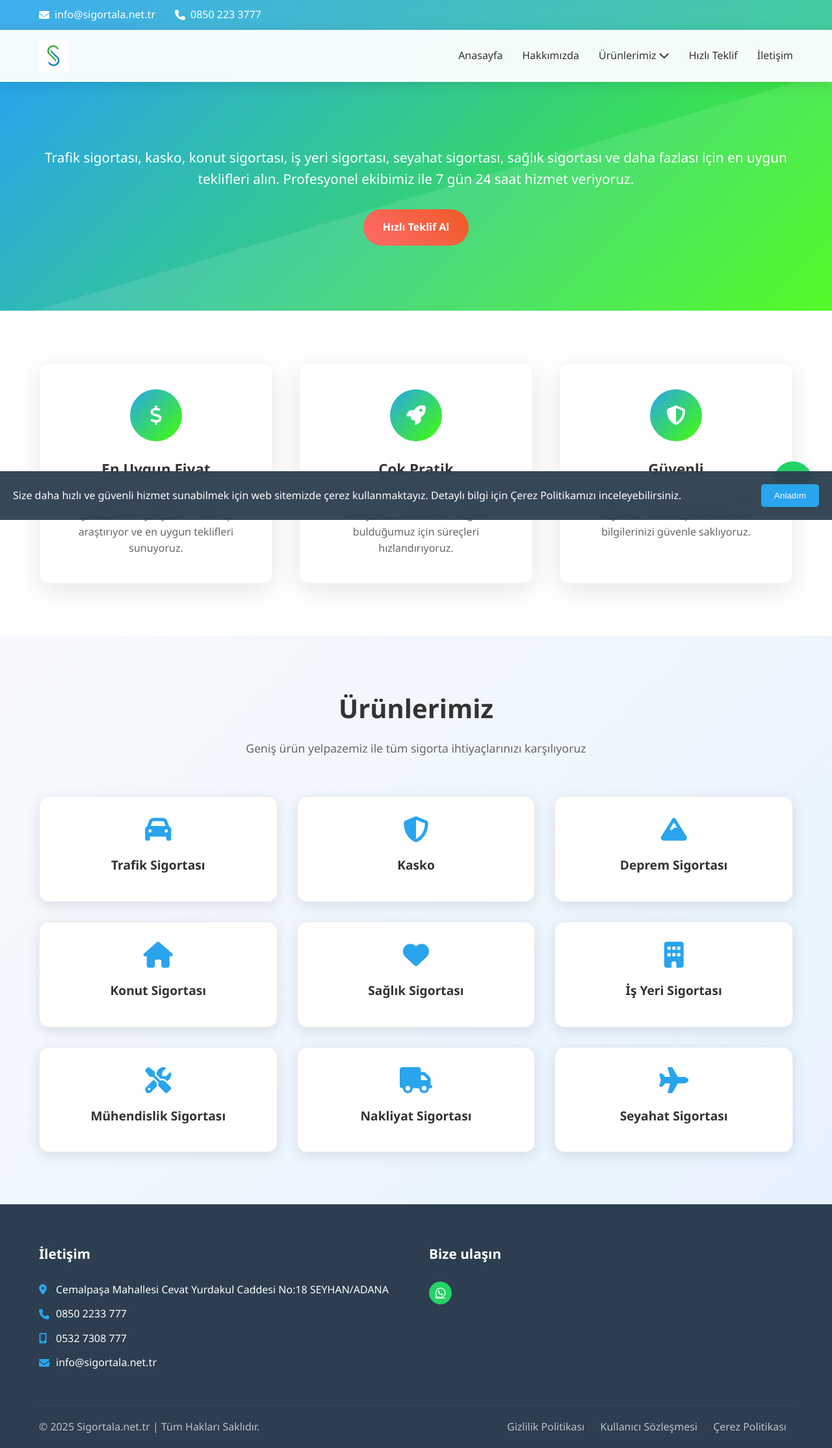
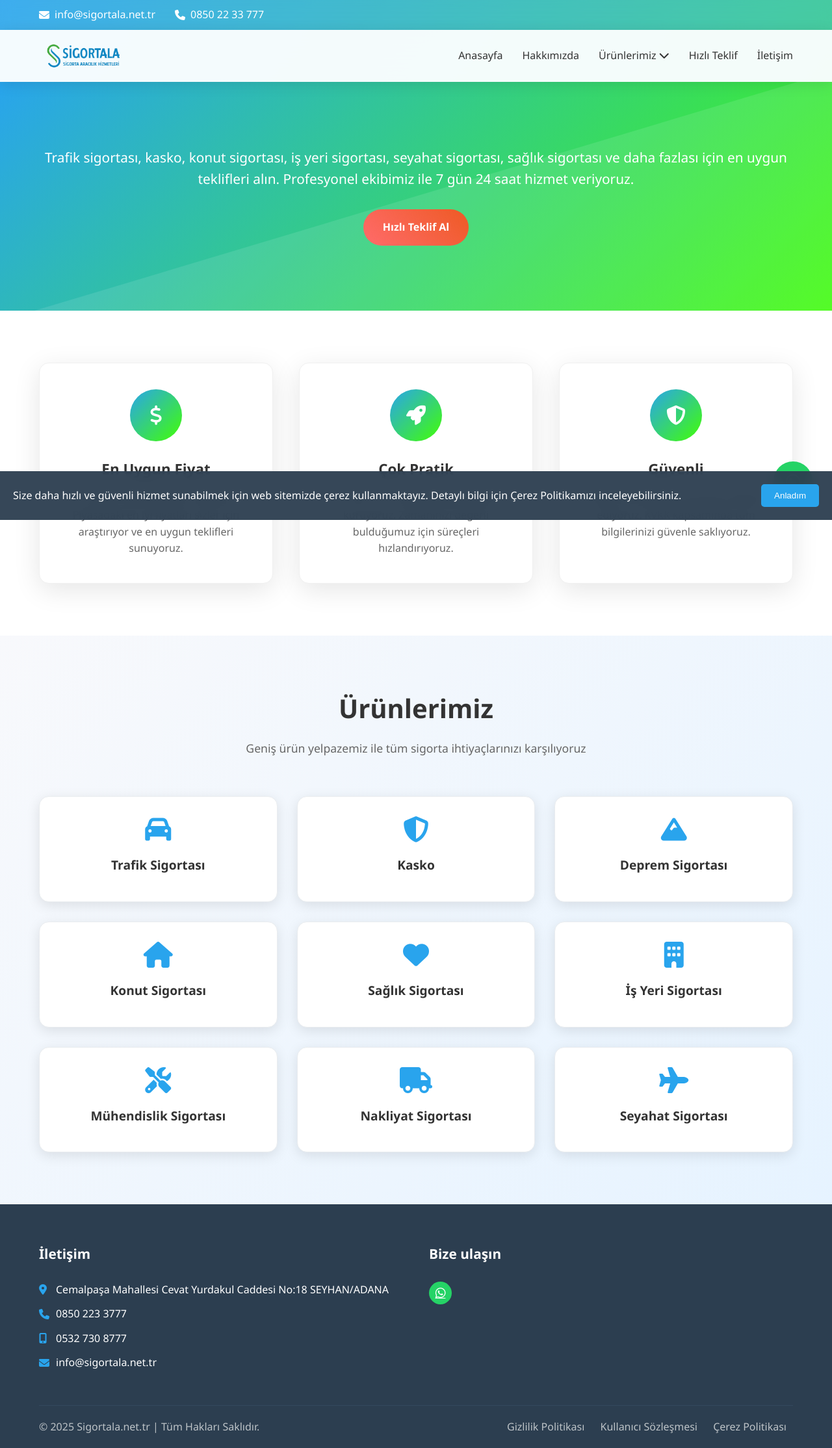
Before and after one commit to sigortalanettr/sigortalanettr.github.io, a plain HTML site: page index.html in a window 1280 px wide. Shown: the whole page at 65% size. Drawn offline with nearby package versions, Linux system fonts and the light colour scheme.

Commit message:
Add files via upload

```diff
--- a/index.html
+++ b/index.html
@@ -14,7 +14,7 @@
   <div class="container">
     <div class="contact-info">
       <span><i class="fas fa-envelope"></i> info@sigortala.net.tr</span>
-      <span><i class="fas fa-phone"></i> 0850 223 3777</span>
+      <span><i class="fas fa-phone"></i> 0850 22 33 777</span>
     </div>
   </div>
 </div>
@@ -23,7 +23,7 @@
 <nav>
   <div class="nav-container">
     <a href="#" class="logo">
-      <img src="./img.png" alt="Sigortala.net.tr Logo">
+      <img src="./image.png" alt="Sigortala.net.tr Logo">
     </a>
 
     <ul class="nav-menu">
@@ -227,8 +227,8 @@
         <h3>İletişim</h3>
         <ul>
           <li><i class="fas fa-map-marker-alt"></i> Cemalpaşa Mahallesi Cevat Yurdakul Caddesi No:18 SEYHAN/ADANA</li>
-          <li><i class="fas fa-phone"></i> 0850 2233 777</li>
-          <li><i class="fas fa-mobile-alt"></i> 0532 7308 777</li>
+          <li><i class="fas fa-phone"></i> 0850 223 3777</li>
+          <li><i class="fas fa-mobile-alt"></i> 0532 730 8777</li>
           <li><i class="fas fa-envelope"></i> info@sigortala.net.tr</li>
         </ul>
       </div>
```
Also changed, not shown: image.png (added).
